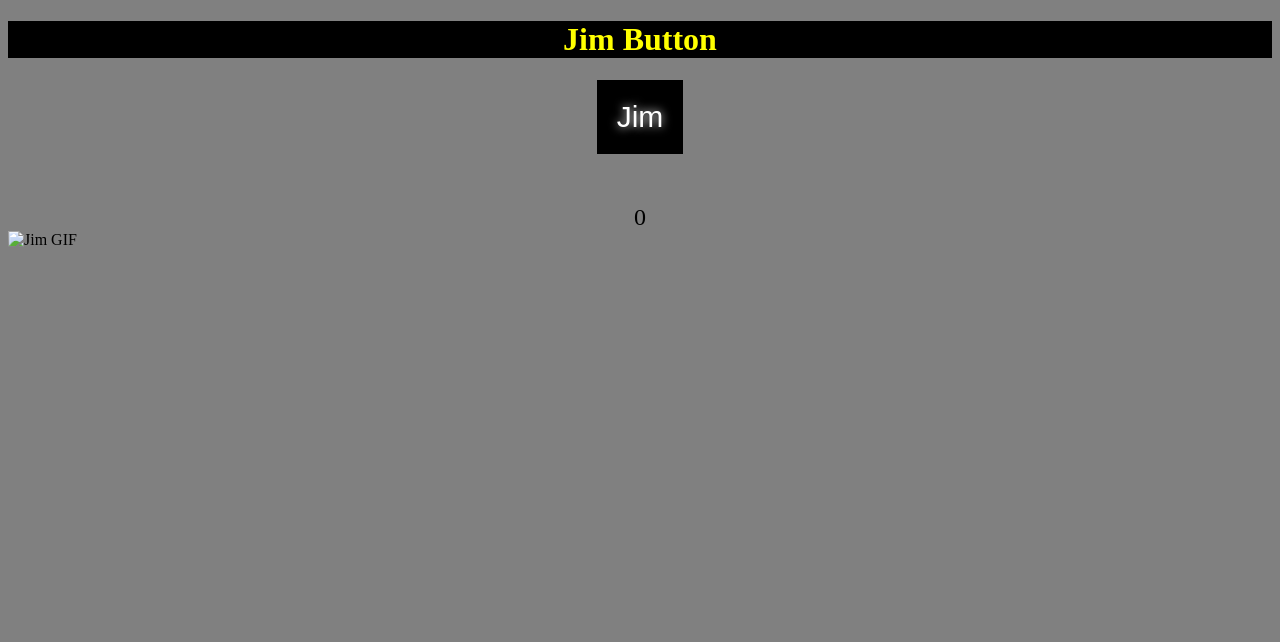
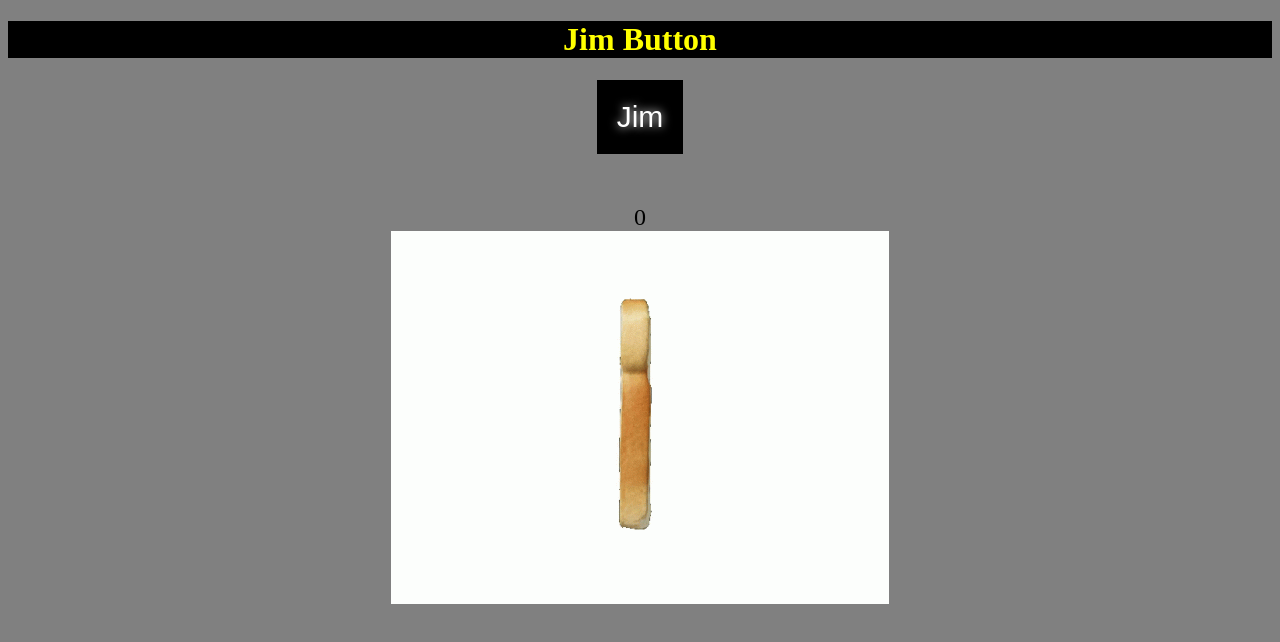
Before and after one commit to MysticUmbreon69/The-Jim-Button-V3, a plain HTML site: page index.html in a window 1280 px wide. Drawn offline with Linux system fonts and the light colour scheme.

Commit message:
Update index.html

```diff
--- a/index.html
+++ b/index.html
@@ -43,7 +43,7 @@
 	<button id="jim-button" onclick="playAudio()">Jim</button>
 	<div id="counter">0</div>
 	<audio id="jim-audio" src="jim.mp3"></audio>
-	<img id="gif" src="jim.gif" alt="Jim GIF">
+	<img id="gif" src="./bread-spin.gif" alt="Jim GIF">
 	<script>
 		var counter = 0;
 		function playAudio() {
```
